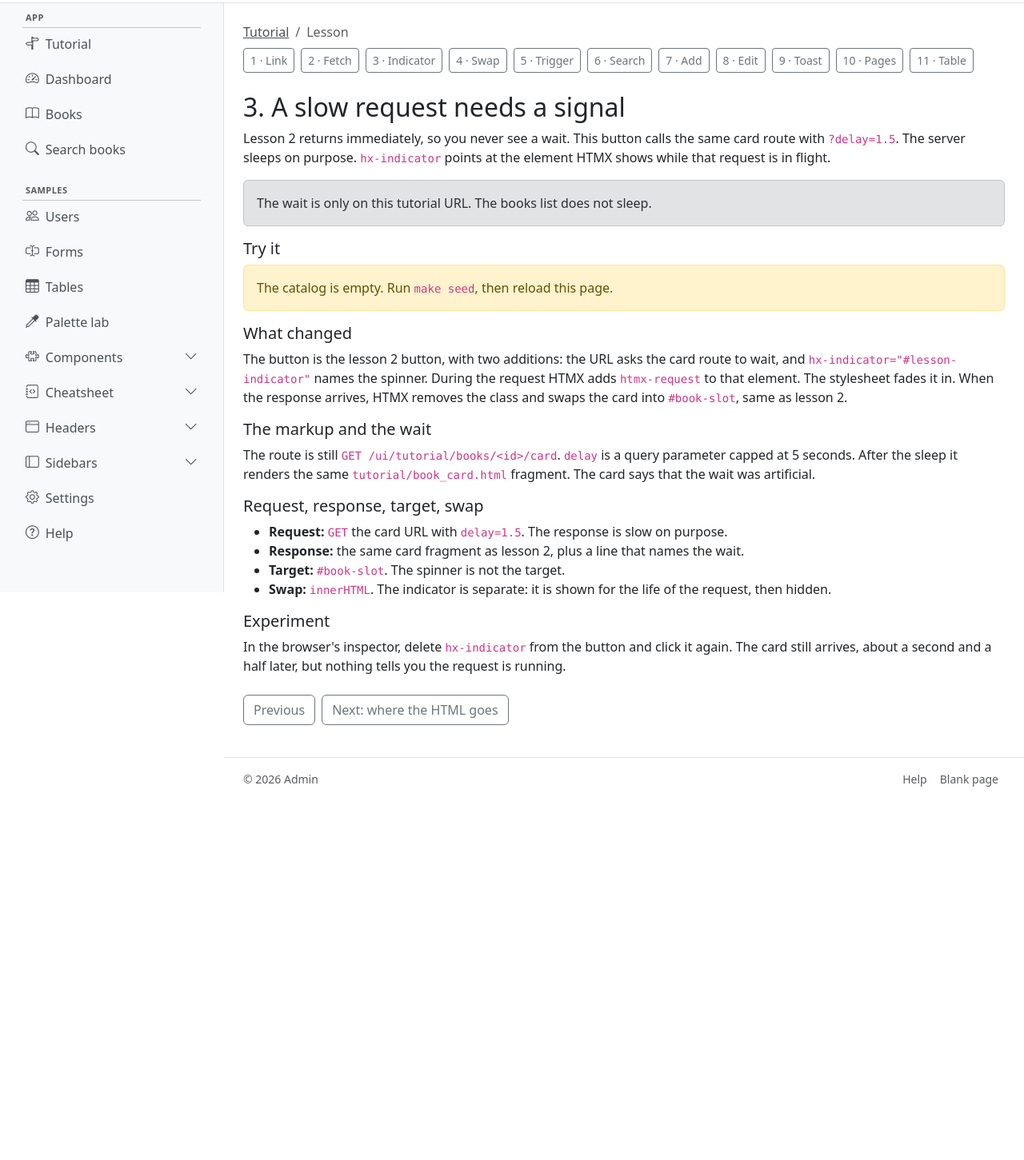
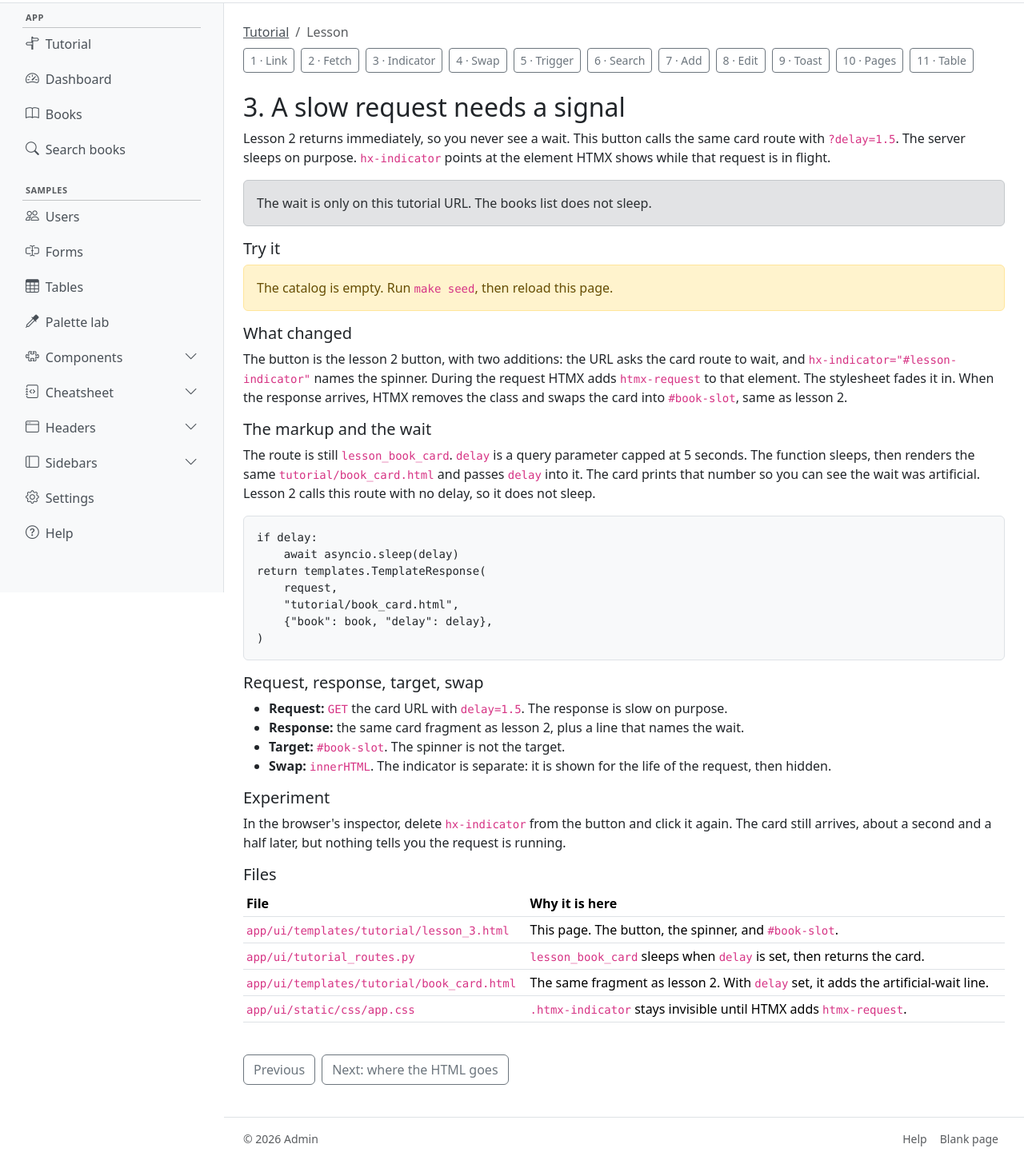
Before and after one commit to tgogos/htmx-bootstrap-tutorial, a FastAPI app: template app/ui/templates/tutorial/lesson_3.html in a window 1280 px wide. Shown: the part 59-1510 px from the top of the page at 80% size. Before the commit the page ends 1043 px from the top, so only its background shows below. Run offline with FastAPI, Linux system fonts and the light colour scheme; the template is opened without the code that fills it, so the values that code supplies are empty; parts of the project's set-up code (start-up, migrations or seed data) failed here and were passed over; some libraries are stand-ins or nearby versions.

Commit message:
Show that lesson 3's delay is a sleep in the card route, and list the files that page uses.
Co-authored-by: Cursor <cursoragent@cursor.com>

```diff
--- a/app/ui/templates/tutorial/lesson_3.html
+++ b/app/ui/templates/tutorial/lesson_3.html
@@ -44,7 +44,14 @@
 
 &lt;span id="lesson-indicator" class="htmx-indicator"&gt;...&lt;/span&gt;</code></pre>
 {% endif %}
-<p>The route is still <code>GET /ui/tutorial/books/&lt;id&gt;/card</code>. <code>delay</code> is a query parameter capped at 5 seconds. After the sleep it renders the same <code>tutorial/book_card.html</code> fragment. The card says that the wait was artificial.</p>
+<p>The route is still <code>lesson_book_card</code>. <code>delay</code> is a query parameter capped at 5 seconds. The function sleeps, then renders the same <code>tutorial/book_card.html</code> and passes <code>delay</code> into it. The card prints that number so you can see the wait was artificial. Lesson 2 calls this route with no delay, so it does not sleep.</p>
+<pre class="bg-body-tertiary border rounded p-3 small mb-3"><code>if delay:
+    await asyncio.sleep(delay)
+return templates.TemplateResponse(
+    request,
+    "tutorial/book_card.html",
+    {"book": book, "delay": delay},
+)</code></pre>
 
 <h2 class="h5">Request, response, target, swap</h2>
 <ul>
@@ -57,6 +64,36 @@
 <h2 class="h5">Experiment</h2>
 <p>In the browser's inspector, delete <code>hx-indicator</code> from the button and click it again. The card still arrives, about a second and a half later, but nothing tells you the request is running.</p>
 
+<h2 class="h5">Files</h2>
+<div class="table-responsive">
+  <table class="table table-sm">
+    <thead>
+      <tr>
+        <th scope="col">File</th>
+        <th scope="col">Why it is here</th>
+      </tr>
+    </thead>
+    <tbody>
+      <tr>
+        <td><code>app/ui/templates/tutorial/lesson_3.html</code></td>
+        <td>This page. The button, the spinner, and <code>#book-slot</code>.</td>
+      </tr>
+      <tr>
+        <td><code>app/ui/tutorial_routes.py</code></td>
+        <td><code>lesson_book_card</code> sleeps when <code>delay</code> is set, then returns the card.</td>
+      </tr>
+      <tr>
+        <td><code>app/ui/templates/tutorial/book_card.html</code></td>
+        <td>The same fragment as lesson 2. With <code>delay</code> set, it adds the artificial-wait line.</td>
+      </tr>
+      <tr>
+        <td><code>app/ui/static/css/app.css</code></td>
+        <td><code>.htmx-indicator</code> stays invisible until HTMX adds <code>htmx-request</code>.</td>
+      </tr>
+    </tbody>
+  </table>
+</div>
+
 <p class="mt-4 d-flex gap-2">
   <a class="btn btn-outline-secondary" href="/ui/tutorial/2">Previous</a>
   <a class="btn btn-outline-secondary" href="/ui/tutorial/4">Next: where the HTML goes</a>
```
